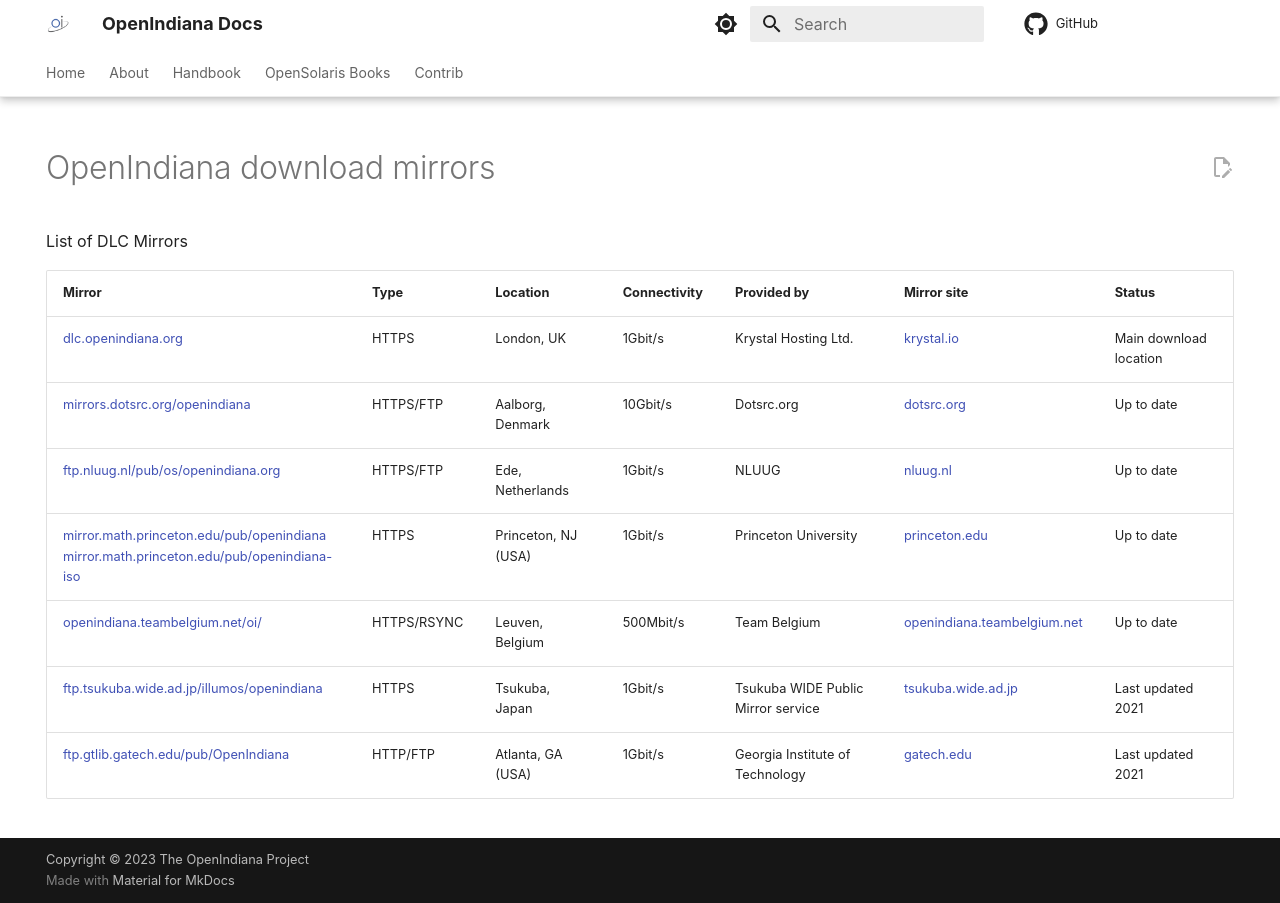
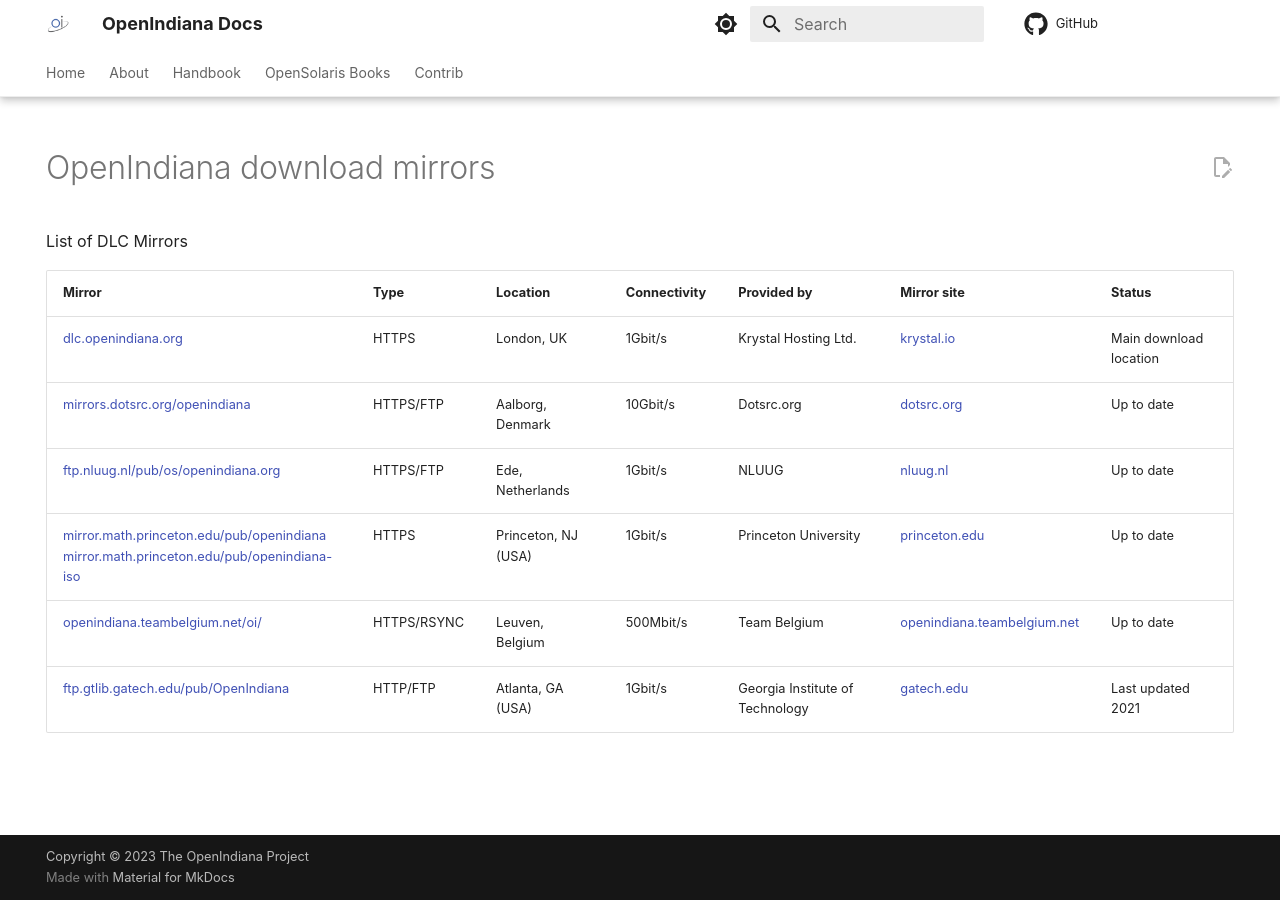
Before and after one commit to OpenIndiana/oi-docs, an MkDocs documentation site: the page built from docs/handbook/openindiana-download-mirrors.md, in a window 1280 px wide. Built offline with MkDocs 1.6.1 and Material for MkDocs 9.7.7, drawn with Linux system fonts in a browser that asks for light colours; comment, search, counter and statistics services are not loaded.

Commit message:
Update openindiana-download-mirrors.md
Japanese mirror by Tsukuba no longer provides a mirror of OI. Remove it from the list.

```diff
--- a/docs/handbook/openindiana-download-mirrors.md
+++ b/docs/handbook/openindiana-download-mirrors.md
@@ -36,5 +36,4 @@
 [ftp.nluug.nl/pub/os/openindiana.org](https://ftp.nluug.nl/pub/os/openindiana.org/)   | HTTPS/FTP | Ede, Netherlands    | 1Gbit/s      | NLUUG                                   | [nluug.nl](https://www.nluug.nl/)                         | Up to date
 [mirror.math.princeton.edu/pub/openindiana](https://mirror.math.princeton.edu/pub/openindiana) <br> [mirror.math.princeton.edu/pub/openindiana-iso](https://mirror.math.princeton.edu/pub/openindiana-iso/) | HTTPS | Princeton, NJ (USA)    | 1Gbit/s | Princeton University | [princeton.edu](https://www.princeton.edu/) | Up to date
 [openindiana.teambelgium.net/oi/](https://openindiana.teambelgium.net/oi/)                         | HTTPS/RSYNC | Leuven, Belgium        | 500Mbit/s      | Team Belgium                     | [openindiana.teambelgium.net](https://openindiana.teambelgium.net/) | Up to date
-[ftp.tsukuba.wide.ad.jp/illumos/openindiana](https://ftp.tsukuba.wide.ad.jp/illumos/openindiana/) | HTTPS | Tsukuba, Japan | 1Gbit/s   | Tsukuba WIDE Public Mirror service      | [tsukuba.wide.ad.jp](https://ftp.tsukuba.wide.ad.jp/)     | Last updated 2021
 [ftp.gtlib.gatech.edu/pub/OpenIndiana](http://ftp.gtlib.gatech.edu/pub/OpenIndiana/)  | HTTP/FTP  | Atlanta, GA (USA)   | 1Gbit/s      | Georgia Institute of Technology         | [gatech.edu](https://www.gatech.edu/)                     | Last updated 2021
```
